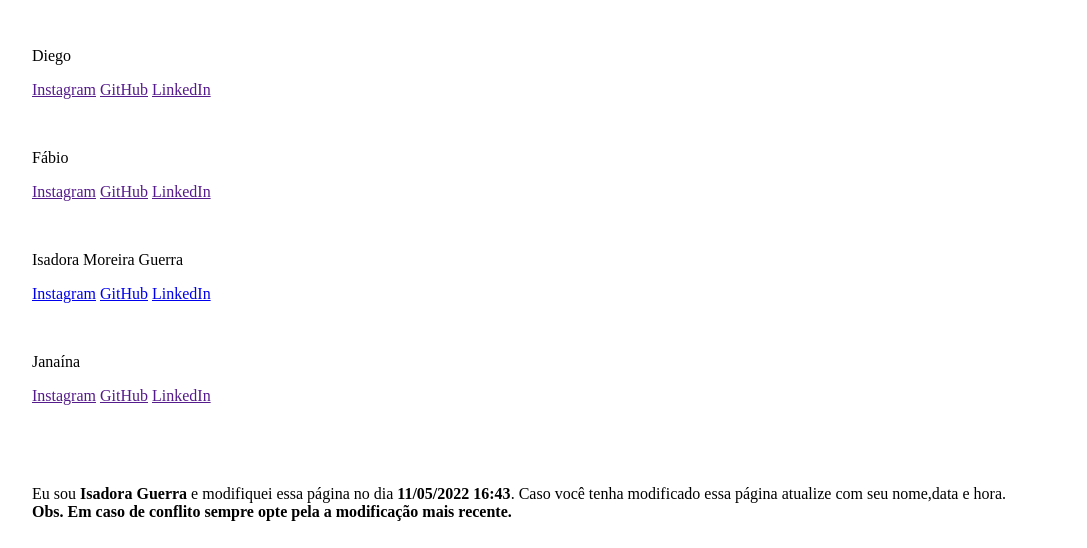
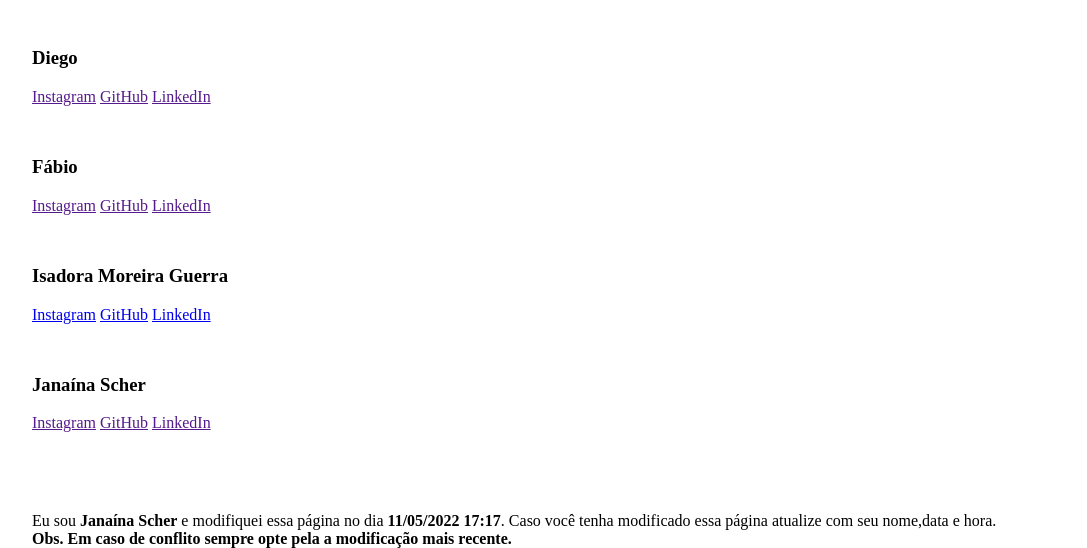
Before and after one commit to diegocoliveira/equipe10-dev-html, a plain HTML site: page equipe.html in a window 1280 px wide. Shown: the part 427-975 px from the top of the page, without its empty margins (96-1183 px from the left). Before the commit the page ends 948 px from the top, so only its background shows below. Drawn offline with Linux system fonts and the light colour scheme.

Commit message:
refactor: tag p x tag h3

```diff
--- a/equipe.html
+++ b/equipe.html
@@ -30,28 +30,28 @@
     </header>
     <main>
         <section>
-            <p>Diego</p>
+            <h3>Diego</h3>
 
             <a href="">Instagram</a>
             <a href="">GitHub</a>
             <a href="">LinkedIn</a>
         </section>
         <section>
-            <p>Fábio</p>
+            <h3>Fábio</h3>
 
             <a href="">Instagram</a>
             <a href="">GitHub</a>
             <a href="">LinkedIn</a>
         </section>
         <section>
-            <p>Isadora Moreira Guerra</p>
+            <h3>Isadora Moreira Guerra</h3>
 
             <a href="https://www.instagram.com/_isadoraguerra/?hl=pt-br">Instagram</a>
             <a href="https://github.com/isadoramg">GitHub</a>
             <a href="https://www.linkedin.com/in/isadora-guerra/">LinkedIn</a>
         </section>
         <section>
-            <p>Janaína</p>
+            <h3>Janaína Scher</h3>
 
             <a href="">Instagram</a>
             <a href="">GitHub</a>
@@ -59,7 +59,7 @@
         </section>
     </main>
     <footer>
-        Eu sou <strong>Isadora Guerra</strong> e modifiquei essa página no dia <strong>11/05/2022 16:43</strong>. Caso você tenha modificado essa página atualize com seu nome,data e hora. <br/>
+        Eu sou <strong>Janaína Scher</strong> e modifiquei essa página no dia <strong>11/05/2022 17:17</strong>. Caso você tenha modificado essa página atualize com seu nome,data e hora. <br/>
         <strong>Obs. Em caso de conflito sempre opte pela a modificação mais recente.</strong>
     </footer>
 </body>
```
